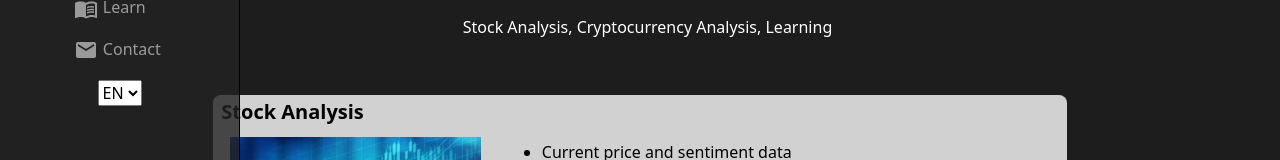
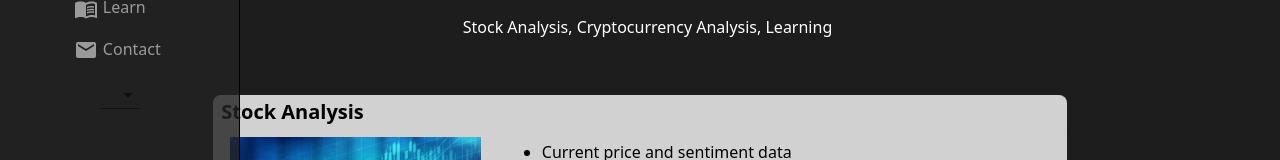
Before and after one commit to caxky/quantop-sentiment-tools, a React (Create React App) app in the folder client/: page / in a window 1280 px wide. Shown: the part 291-451 px from the top of the page. Built offline with nearby package versions, Linux system fonts and the light colour scheme.

Commit message:
Changed language selection component

```diff
--- a/client/src/components/navbar/Navigation.jsx
+++ b/client/src/components/navbar/Navigation.jsx
@@ -1,9 +1,13 @@
 import React from 'react';
 import { useState, useEffect } from 'react';
 import './Navigation.scss';
-import { Nav, Navbar, NavDropdown, Container } from 'react-bootstrap';
-import { Link, NavLink } from 'react-router-dom';
+import { Nav, Navbar, NavDropdown } from 'react-bootstrap';
+import { Link } from 'react-router-dom';
 import { IconButton } from '@mui/material';
+import FormControl from '@mui/material/FormControl';
+import InputLabel from '@mui/material/InputLabel';
+import MenuItem from '@mui/material/MenuItem';
+import Select, { SelectChangeEvent } from '@mui/material/Select';
 import ChevronLeftIcon from '@mui/icons-material/ChevronLeft';
 import ChevronRightIcon from '@mui/icons-material/ChevronRight';
 import HomeIcon from '@mui/icons-material/Home';
@@ -88,10 +92,13 @@ export default function Navigation() {
           </Nav.Link>
         </Nav>
 
-        <select className='language-select' onChange={handleLangChange} value={language}>
-          <option value="en">EN</option>
-          <option value="fr">FR</option>
-        </select>
+        <FormControl variant="standard" size="small">
+          <Select className='language-select' onChange={handleLangChange} label="Language" value={language} displayEmpty>
+            <InputLabel sx={{mx:1}}>Language</InputLabel>
+            <MenuItem value="en">EN</MenuItem>
+            <MenuItem value="fr">FR</MenuItem>
+          </Select>
+        </FormControl>
       </Navbar>
       <div className={`navbar-button${isMenuOpen === true ? ' open' : ''}`}>
         <IconButton type="button" className="button small" onClick={toggleMenu}>
```
Also changed, not shown: 1 other file (tests, documents, lock files or other folders).
